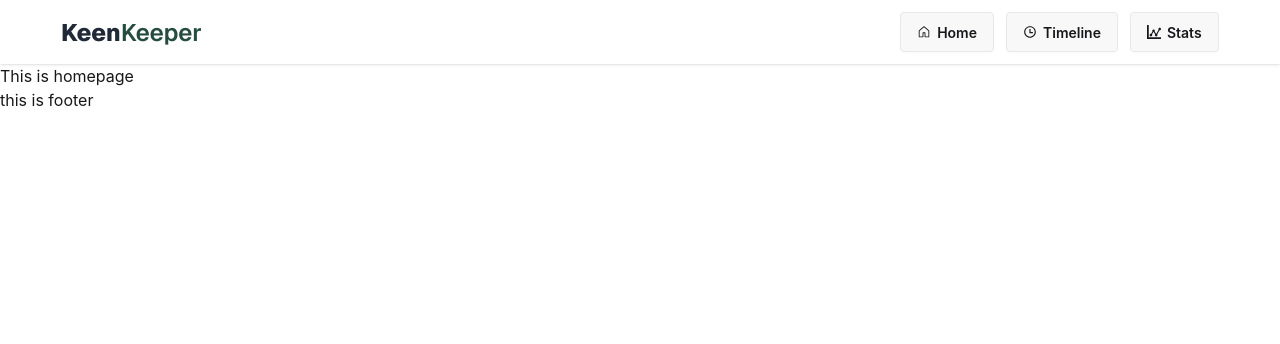
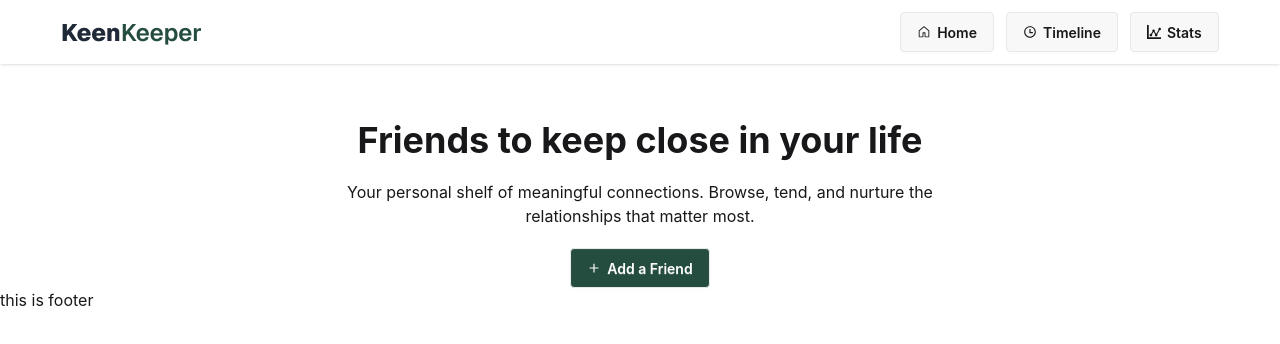
Before and after one commit to Badsha-Nishan/keen-keeper-react, a React (Vite) app: page / in a window 1280 px wide. Shown: the top 344 px of the page. Built offline with nearby package versions, Linux system fonts and the light colour scheme.

Commit message:
implement Banner Section

```diff
--- /dev/null
+++ b/src/components/banner/Banner.jsx
@@ -0,0 +1,21 @@
+import React from "react";
+import { IoMdAdd } from "react-icons/io";
+
+const Banner = () => {
+  return (
+    <div className="w-11/12 mx-auto text-center space-y-5 mt-14">
+      <h2 className="text-4xl font-bold">Friends to keep close in your life</h2>
+      <p>
+        Your personal shelf of meaningful connections. Browse, tend, and nurture
+        the <br /> relationships that matter most.
+      </p>
+      <button className="btn bg-[#244D3F] text-white">
+        {" "}
+        <IoMdAdd />
+        Add a Friend
+      </button>
+    </div>
+  );
+};
+
+export default Banner;
--- a/src/pages/homepage/Homepage.jsx
+++ b/src/pages/homepage/Homepage.jsx
@@ -1,9 +1,10 @@
 import React from 'react';
+import Banner from '../../components/banner/Banner';
 
 const Homepage = () => {
     return (
         <div>
-            <h2>This is homepage</h2>
+            <Banner />
         </div>
     );
 };
```
